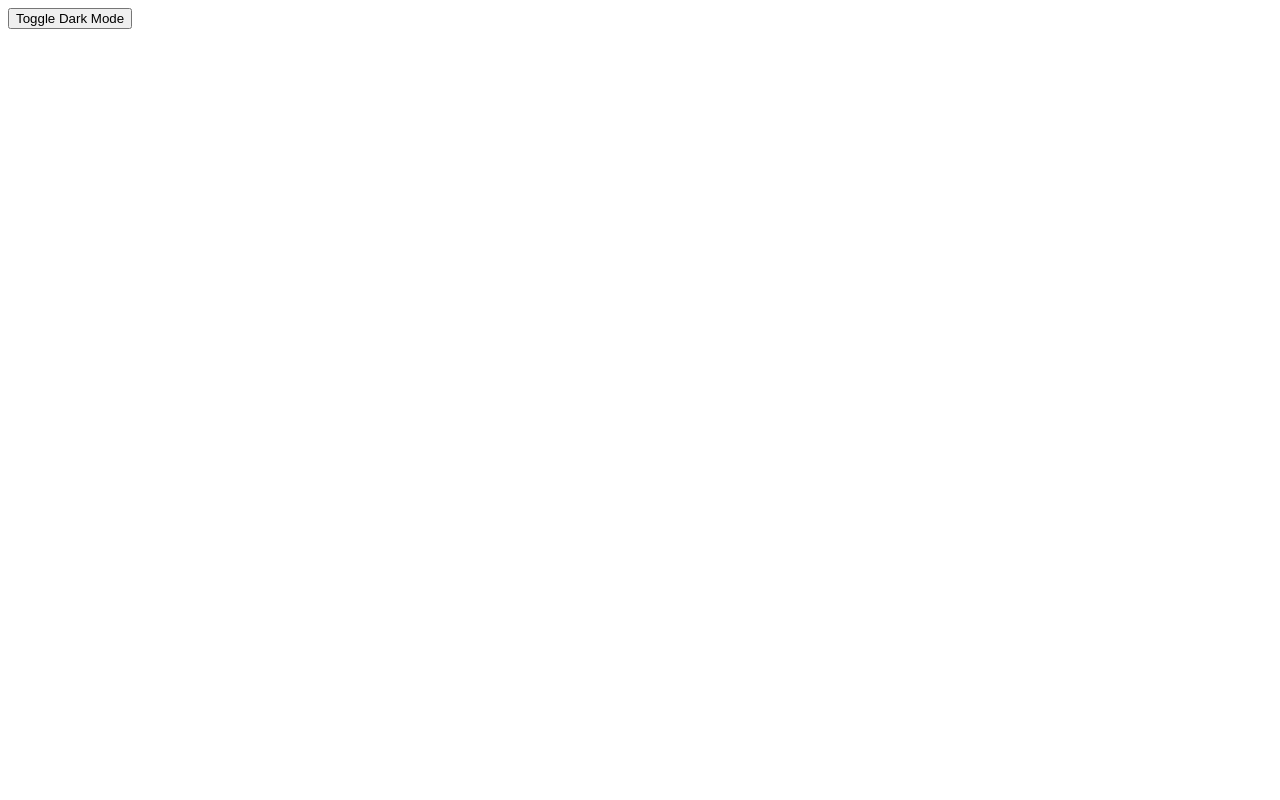
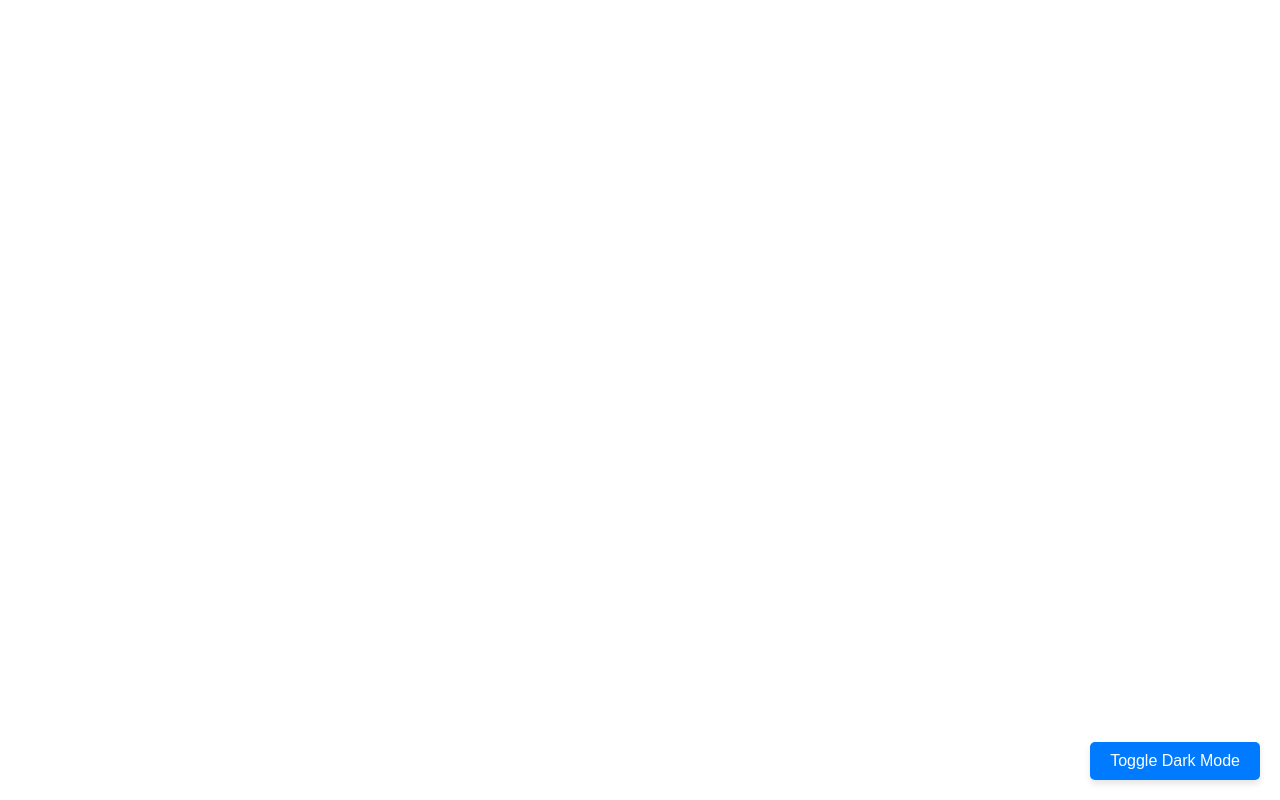
Before and after one commit to CraigerTwoK/InfraredBlocker, a plain HTML site: page index.html in a window 1280 px wide. Drawn offline with Linux system fonts and the light colour scheme.

Commit message:
Add files via upload

```diff
--- a/styles.css
+++ b/styles.css
@@ -9,4 +9,26 @@ body.light-mode {
     color: white;
   }
 
-  /* Add more styling as needed */
+  /* Button styling */
+  #toggleButton {
+    position: fixed;
+    bottom: 20px;
+    right: 20px;
+    padding: 10px 20px;
+    background-color: #007bff;
+    color: white;
+    border: none;
+    border-radius: 5px;
+    cursor: pointer;
+    font-size: 16px;
+    box-shadow: 0 4px 6px rgba(0, 0, 0, 0.1);
+    transition: background-color 0.3s, transform 0.3s;
+  }
+
+  #toggleButton:hover {
+    background-color: #0056b3;
+  }
+
+  #toggleButton:active {
+    transform: scale(0.98);
+  }
```
